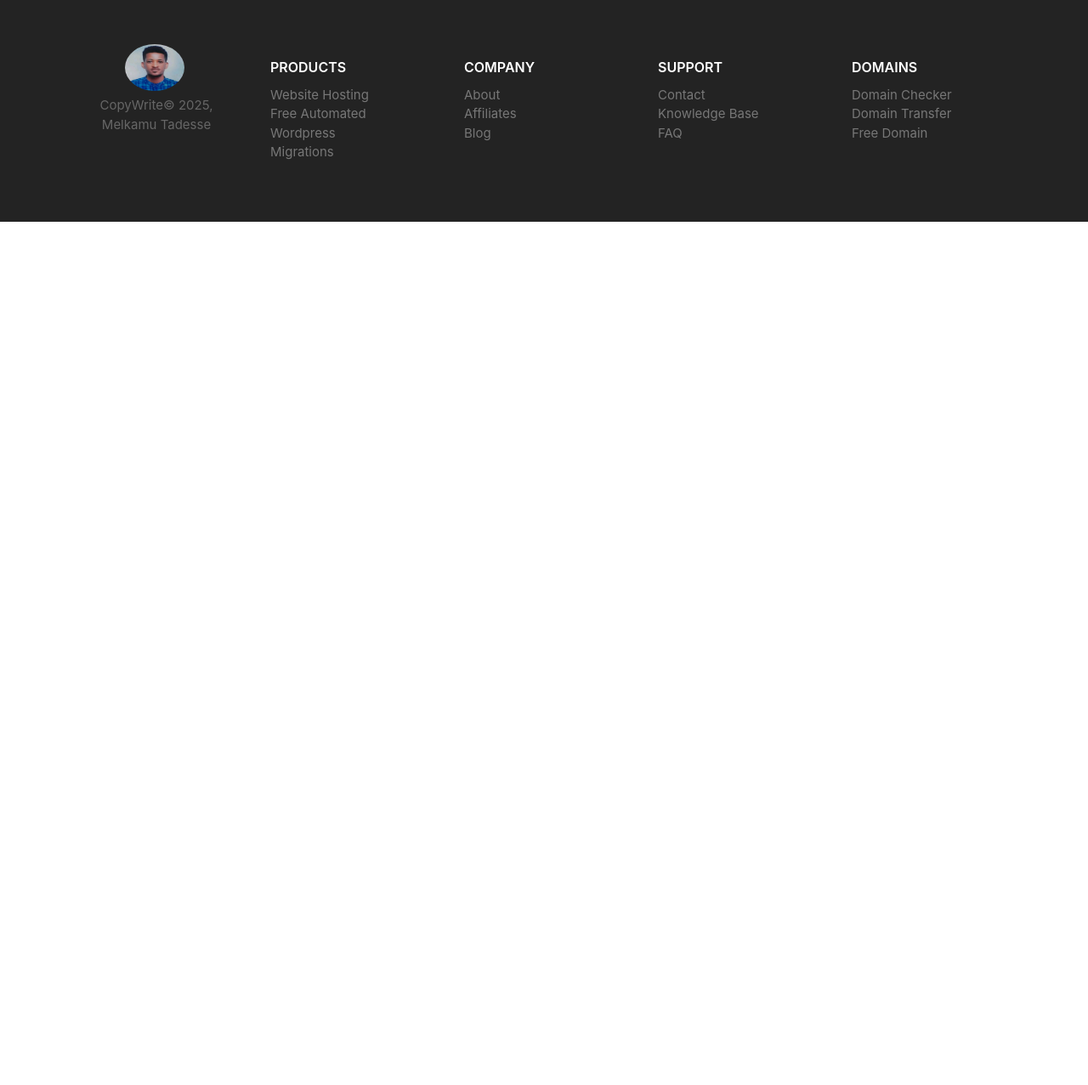
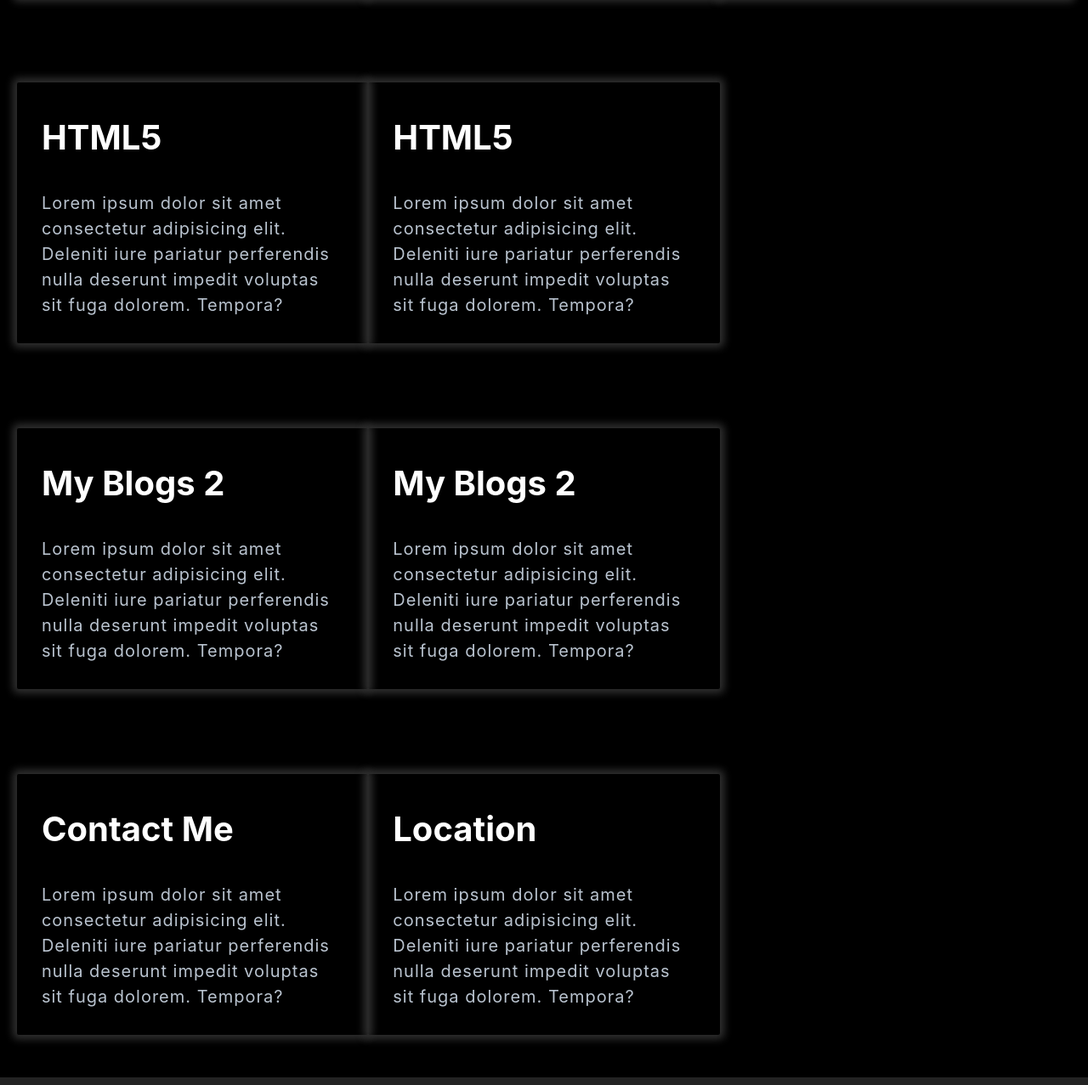
Before and after one commit to melkamutadesse/full-stack, a plain HTML site: page index.html in a window 1280 px wide. Shown: the part 2083-3360 px from the top of the page at 85% size. Before the commit the page ends 2344 px from the top, so only its background shows below. Drawn offline with nearby package versions, Linux system fonts and the light colour scheme; files whose address does not match are found by name.

Commit message:
adding my blogs

```diff
--- a/index.html
+++ b/index.html
@@ -19,20 +19,20 @@
         </svg>
         <ul class="list nav__list collapsible__content">
           <li class="nav__item">
-            <a target="_blank" href="#">About Me</a>
+            <a target="_self" href="#about_me">About Me</a>
           </li>
           <li class="nav__item">
-            <a target="my_skills" href="#my_skills">My Skills </a>
+            <a target="_self" href="#my_skills">My Skills </a>
           </li>
           <li class="nav__item">
-            <a target="_blank" href="#">Featured Projects</a>
+            <a target="_self" href="#Featured_projects">Featured Projects</a>
           </li>
 
           <li class="nav__item">
-            <a target="_blank" href="#">My Blogs </a>
+            <a target="_self" href="#blogs">My Blogs </a>
           </li>
           <li class="nav__item">
-            <a target="_blank" href="#">Contact Me</a>
+            <a target="_self" href="#contact_me">Contact Me</a>
           </li>
         </ul>
       </nav>
@@ -40,7 +40,7 @@
 
     <!--  Hero Content -->
 
-    <section class="block block--dark block__shadow__left">
+    <section class="block block--dark block__shadow__left" id="about_me">
       <div class="container grid grid--1x2">
         <header class="hero__content block__header">
           <h2 class="block__heading">I'm Melkamu Tadesse Gedfew</h2>
@@ -70,14 +70,15 @@
           <button class="btn btn--accent btn__stretched">Contact Me</button>
         </header>
         <div class="hero__image">
-          <img
-            src="/image/melke_2.jpg"
-            alt="This is Your background images."
-          />
+          <img src="/image/melke_2.jpg" alt="This is Your background images." />
         </div>
       </div>
     </section>
-    <section aria-roledescription="my_skills">
+    <section
+      aria-roledescription="my_skills"
+      id="my_skills"
+      class="block block--light block--dark"
+    >
       <div class="card__skills grid grid--1x3">
         <div class="card">
           <div class="card__header">
@@ -189,6 +190,110 @@
         </div>
       </div>
     </section>
+
+    <!-- Featured Projects -->
+    <section
+      aria-roledescription="Featured_projects"
+      id="Featured_projects"
+      class="block block--light block--dark"
+    >
+      <div class="card__skills grid grid--1x3">
+        <div class="card">
+          <div class="card__header">
+            <h2 class="card__heading">HTML5</h2>
+          </div>
+          <div class="card__body">
+            <p class="hero__tagline">
+              Lorem ipsum dolor sit amet consectetur adipisicing elit. Deleniti
+              iure pariatur perferendis nulla deserunt impedit voluptas sit fuga
+              dolorem. Tempora?
+            </p>
+          </div>
+        </div>
+        <div class="card">
+          <div class="card__header">
+            <h2 class="card__heading">HTML5</h2>
+          </div>
+          <div class="card__body">
+            <p class="hero__tagline">
+              Lorem ipsum dolor sit amet consectetur adipisicing elit. Deleniti
+              iure pariatur perferendis nulla deserunt impedit voluptas sit fuga
+              dolorem. Tempora?
+            </p>
+          </div>
+        </div>
+      </div>
+    </section>
+
+    <!-- My Blogs -->
+    <section
+      aria-roledescription="blogs"
+      id="blogs"
+      class="block block--light block--dark"
+    >
+      <div class="card__skills grid grid--1x3">
+        <div class="card">
+          <div class="card__header">
+            <h2 class="card__heading">My Blogs 2</h2>
+          </div>
+          <div class="card__body">
+            <p class="hero__tagline">
+              Lorem ipsum dolor sit amet consectetur adipisicing elit. Deleniti
+              iure pariatur perferendis nulla deserunt impedit voluptas sit fuga
+              dolorem. Tempora?
+            </p>
+          </div>
+        </div>
+        <div class="card">
+          <div class="card__header">
+            <h2 class="card__heading">My Blogs 2</h2>
+          </div>
+          <div class="card__body">
+            <p class="hero__tagline">
+              Lorem ipsum dolor sit amet consectetur adipisicing elit. Deleniti
+              iure pariatur perferendis nulla deserunt impedit voluptas sit fuga
+              dolorem. Tempora?
+            </p>
+          </div>
+        </div>
+      </div>
+    </section>
+
+    <!-- Contact Me -->
+
+    <section
+      aria-roledescription="Featured_projects"
+      id="Featured_projects"
+      class="block block--light block--dark"
+    >
+      <div class="card__skills grid grid--1x3">
+        <div class="card">
+          <div class="card__header">
+            <h2 class="card__heading">Contact Me</h2>
+          </div>
+          <div class="card__body">
+            <p class="hero__tagline">
+              Lorem ipsum dolor sit amet consectetur adipisicing elit. Deleniti
+              iure pariatur perferendis nulla deserunt impedit voluptas sit fuga
+              dolorem. Tempora?
+            </p>
+          </div>
+        </div>
+        <div class="card">
+          <div class="card__header">
+            <h2 class="card__heading">Location</h2>
+          </div>
+          <div class="card__body">
+            <p class="hero__tagline">
+              Lorem ipsum dolor sit amet consectetur adipisicing elit. Deleniti
+              iure pariatur perferendis nulla deserunt impedit voluptas sit fuga
+              dolorem. Tempora?
+            </p>
+          </div>
+        </div>
+      </div>
+    </section>
+
     <!-- Footer Section -->
 
     <footer class="block block--dark footer">
```
